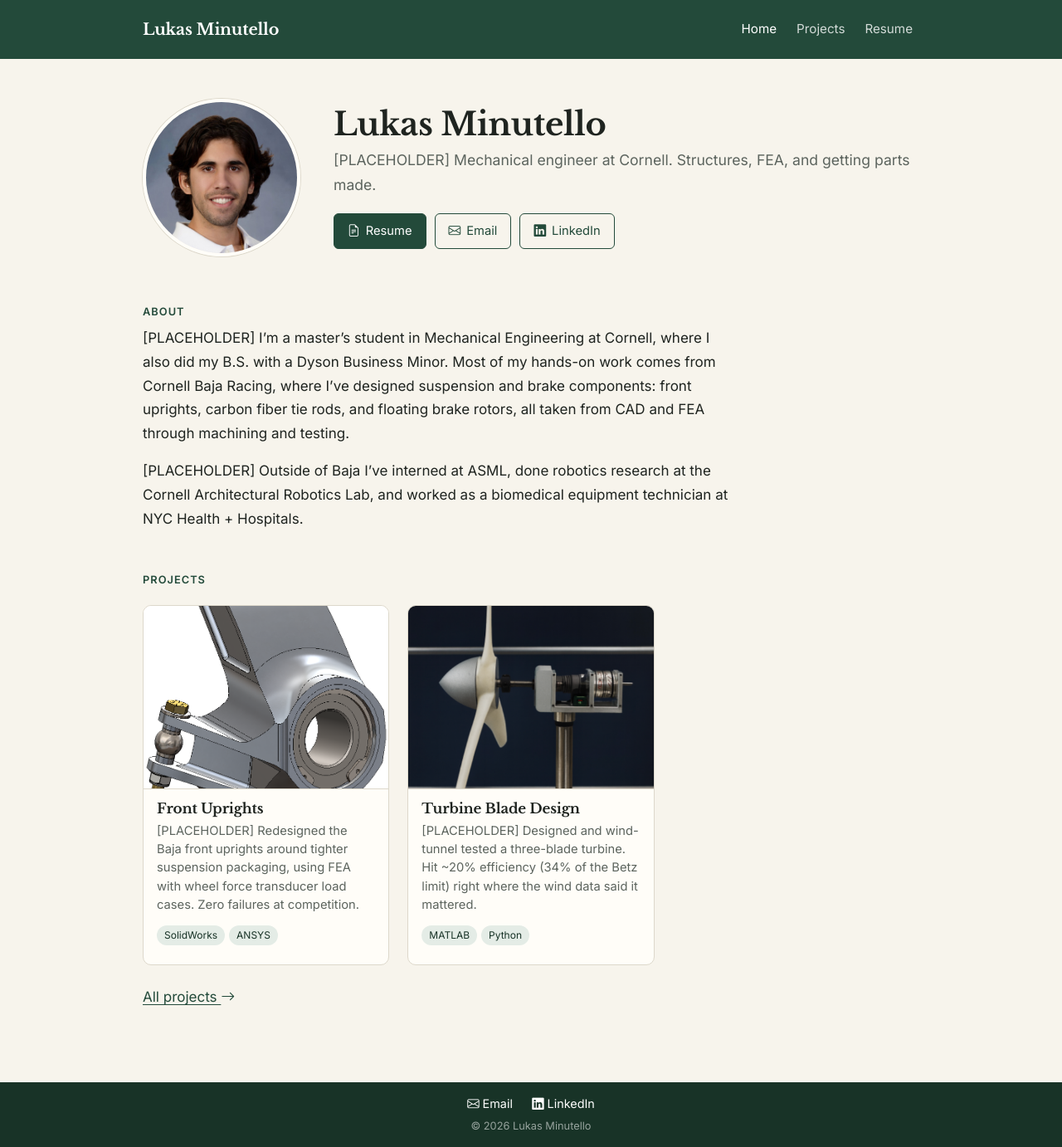
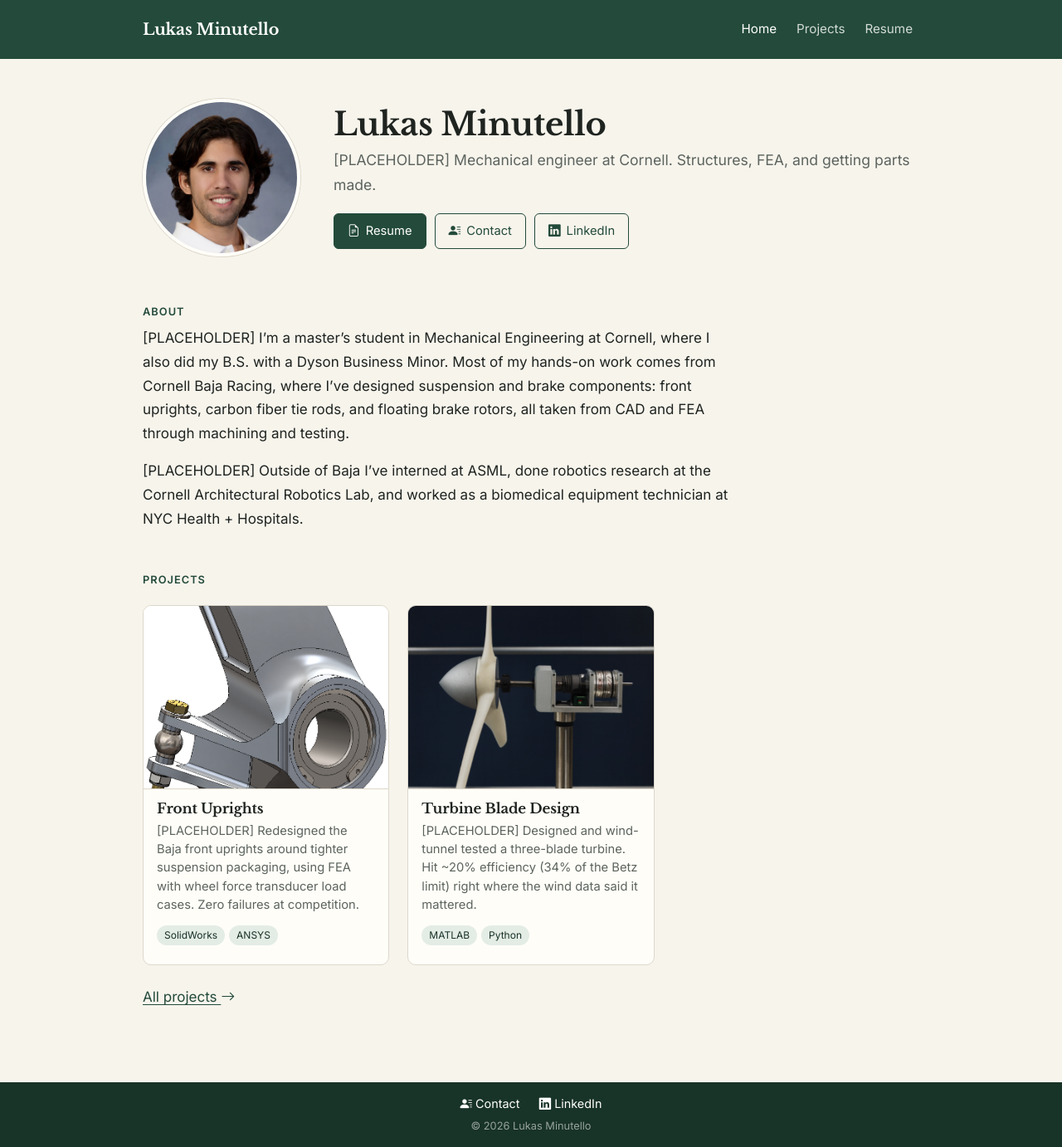
Before and after one commit to lminutello/LukasMinutello, a Jekyll site: the page built from index.md, in a window 1280 px wide. Shown: the whole page at 83% size. Built offline with Jekyll 4.4.1, drawn with Linux system fonts in a browser that asks for light colours.

Commit message:
Contact popup, personal email, LinkedIn opens in new tab
- Replace Email links (hero + footer) with a Contact button that opens a
  small popup: email, phone, LinkedIn, with copy-to-clipboard buttons
- Switch site email to personal gmail; add phone to config
- LinkedIn links open in a new tab

Co-Authored-By: Claude Opus 5.5 <noreply@anthropic.com>
Claude-Session: https://claude.ai/code/session_01APgtAAANrpUwGP3NcpSnbC

```diff
--- a/_config.yml
+++ b/_config.yml
@@ -19,7 +19,8 @@ baseurl                  : "/LukasMinutello" # Set this to your repo name
 theme: jekyll-theme-minimal
 
 # Contact
-email: lsm229@cornell.edu
+email: lukas.minutello@gmail.com
+phone: "917-885-5603"
 linkedin: lukasminutello
 github: lminutello
 
--- a/_layouts/default.html
+++ b/_layouts/default.html
@@ -43,14 +43,51 @@
   <footer class="text-center">
     <div class="container">
       <div>
-        <a href="mailto:{{ site.email }}"><i class="bi bi-envelope"></i> Email</a>
-        <a href="https://www.linkedin.com/in/{{ site.linkedin }}"><i class="bi bi-linkedin"></i> LinkedIn</a>
+        <a href="#" data-bs-toggle="modal" data-bs-target="#contactModal"><i class="bi bi-person-lines-fill"></i> Contact</a>
+        <a href="https://www.linkedin.com/in/{{ site.linkedin }}" target="_blank" rel="noopener"><i class="bi bi-linkedin"></i> LinkedIn</a>
       </div>
       <div class="copyright">&copy; <span id="year">{{ 'now' | date: '%Y' }}</span> {{ site.name }}</div>
     </div>
   </footer>
   <script>document.getElementById('year').textContent = new Date().getFullYear();</script>
 
+  <div class="modal fade" id="contactModal" tabindex="-1" aria-labelledby="contactModalLabel" aria-hidden="true">
+    <div class="modal-dialog modal-dialog-centered contact-dialog">
+      <div class="modal-content contact-card">
+        <div class="contact-head">
+          <h2 id="contactModalLabel">Get in touch</h2>
+          <button type="button" class="btn-close btn-close-white" data-bs-dismiss="modal" aria-label="Close"></button>
+        </div>
+        <div class="contact-body">
+          <div class="contact-row">
+            <i class="bi bi-envelope"></i>
+            <a href="mailto:{{ site.email }}">{{ site.email }}</a>
+            <button type="button" class="copy-btn" data-copy="{{ site.email }}" aria-label="Copy email"><i class="bi bi-clipboard"></i></button>
+          </div>
+          <div class="contact-row">
+            <i class="bi bi-telephone"></i>
+            <a href="tel:+1{{ site.phone | remove: '-' }}">{{ site.phone }}</a>
+            <button type="button" class="copy-btn" data-copy="{{ site.phone }}" aria-label="Copy phone number"><i class="bi bi-clipboard"></i></button>
+          </div>
+          <div class="contact-row">
+            <i class="bi bi-linkedin"></i>
+            <a href="https://www.linkedin.com/in/{{ site.linkedin }}" target="_blank" rel="noopener">linkedin.com/in/{{ site.linkedin }}</a>
+          </div>
+        </div>
+      </div>
+    </div>
+  </div>
+
   <script src="https://cdn.jsdelivr.net/npm/bootstrap@5.3.2/dist/js/bootstrap.bundle.min.js"></script>
+  <script>
+    document.querySelectorAll('.copy-btn').forEach(function (btn) {
+      btn.addEventListener('click', function () {
+        navigator.clipboard.writeText(btn.dataset.copy).then(function () {
+          btn.innerHTML = '<i class="bi bi-check2"></i>';
+          setTimeout(function () { btn.innerHTML = '<i class="bi bi-clipboard"></i>'; }, 1500);
+        });
+      });
+    });
+  </script>
 </body>
 </html>
--- a/_sass/custom.scss
+++ b/_sass/custom.scss
@@ -281,3 +281,43 @@ footer {
   .resume-preview { width: 120px; }
   .r-skills { grid-template-columns: 1fr; gap: 0 0; dd { margin-bottom: 8px; } }
 }
+
+// ---------- Contact popup ----------
+button.btn-green, button.btn-outline-green { font-family: inherit; line-height: inherit; cursor: pointer; }
+
+.contact-dialog { max-width: 380px; }
+.contact-card {
+  border: none;
+  border-radius: 10px;
+  overflow: hidden;
+  background: $paper;
+}
+.contact-head {
+  display: flex;
+  justify-content: space-between;
+  align-items: center;
+  background: $green;
+  padding: 12px 18px;
+  h2 { color: #fff; font-size: 1.1rem; margin: 0; }
+}
+.contact-body { padding: 10px 18px 16px; }
+.contact-row {
+  display: flex;
+  align-items: center;
+  gap: 12px;
+  padding: 10px 0;
+  border-bottom: 1px solid $rule;
+  &:last-child { border-bottom: none; }
+  > i { color: $green; font-size: 1.1rem; }
+  a { flex: 1; text-decoration: none; color: $ink; }
+  a:hover { color: $green; text-decoration: underline; }
+}
+.copy-btn {
+  border: 1px solid $rule;
+  background: transparent;
+  border-radius: 6px;
+  padding: 2px 8px;
+  color: $muted;
+  cursor: pointer;
+  &:hover { border-color: $green; color: $green; }
+}
--- a/index.md
+++ b/index.md
@@ -10,8 +10,8 @@ title: Lukas Minutello
     <p class="tagline">[PLACEHOLDER] Mechanical engineer at Cornell. Structures, FEA, and getting parts made.</p>
     <div class="btn-row">
       <a class="btn-green" href="{{ "/resume/" | relative_url }}"><i class="bi bi-file-earmark-text"></i> Resume</a>
-      <a class="btn-outline-green" href="mailto:{{ site.email }}"><i class="bi bi-envelope"></i> Email</a>
-      <a class="btn-outline-green" href="https://www.linkedin.com/in/{{ site.linkedin }}"><i class="bi bi-linkedin"></i> LinkedIn</a>
+      <button type="button" class="btn-outline-green" data-bs-toggle="modal" data-bs-target="#contactModal"><i class="bi bi-person-lines-fill"></i> Contact</button>
+      <a class="btn-outline-green" href="https://www.linkedin.com/in/{{ site.linkedin }}" target="_blank" rel="noopener"><i class="bi bi-linkedin"></i> LinkedIn</a>
     </div>
   </div>
 </section>
```
